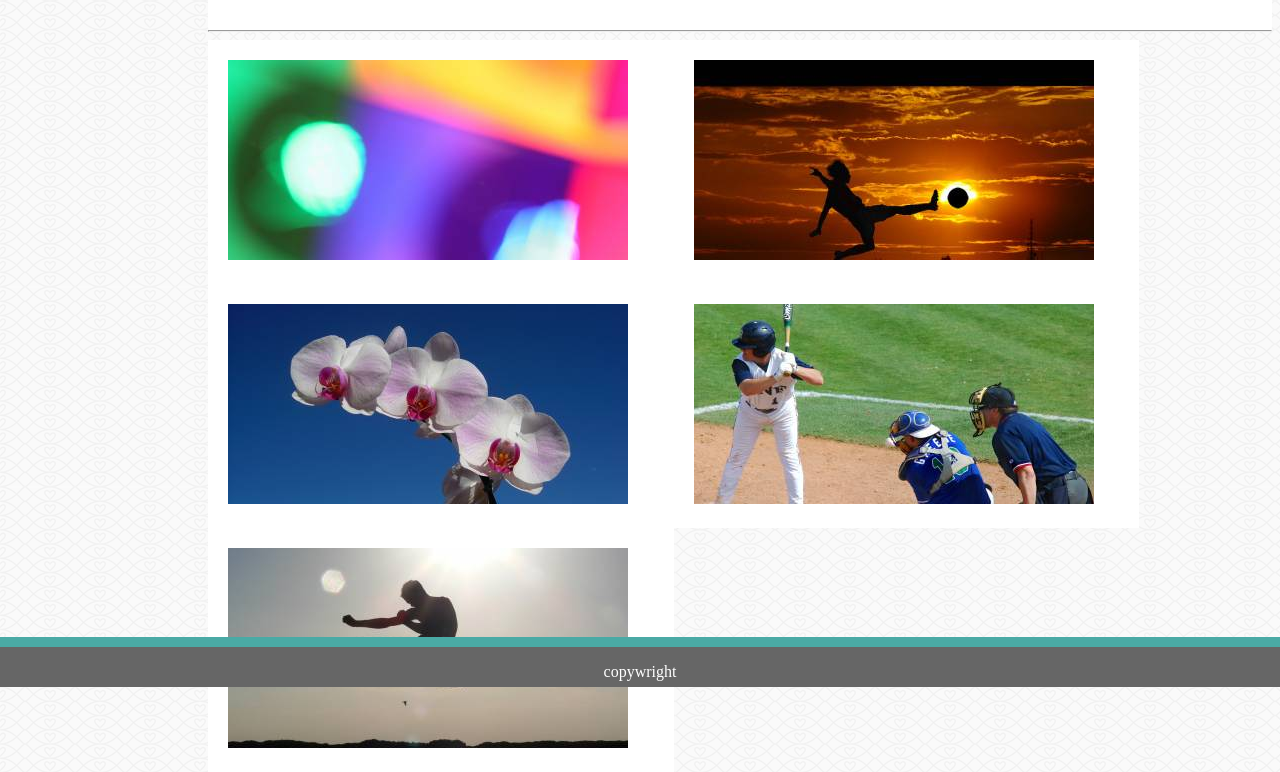
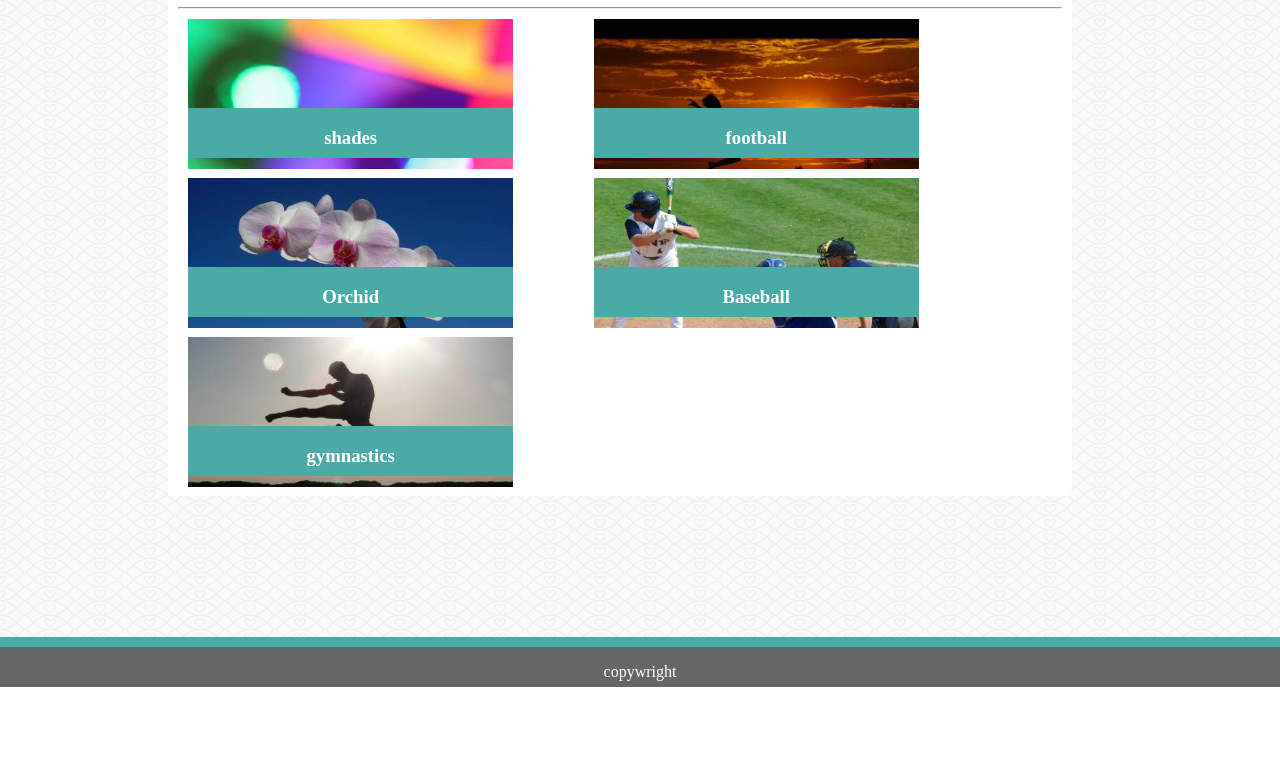
Before and after one commit to ChaitraNagarajaiah/Responsive-Portfolio, a plain HTML site: page portfolio.html in a window 1280 px wide. Shown: the part 113-885 px from the top of the page. After the commit the page ends 800 px from the top, so only its background shows below. Drawn offline with Linux system fonts and the light colour scheme.

Commit message:
made changes in css portfolio.html

```diff
--- a/Assets/css/style.css
+++ b/Assets/css/style.css
@@ -1,5 +1,5 @@
 .navbar{
-        background-color:red;
+        background-color:white;
         padding:0px;
 
         font-size: 28px;
@@ -33,15 +33,17 @@ background-image:url('../images/fishnet.png');
 
 a{
         float:right;
-        color:lightgrey;
+        color:gray;
         font-size:20px;
         margin: 10px;
+        text-decoration: none;
 
 
 }
 
 hr{
         color:light gray;
+        margin:10px;
 
 
 
@@ -86,7 +88,6 @@ hr{
               }
 
 
-
         .container{
                 border-radius: 5px;
                 background-color: white;
@@ -109,12 +110,16 @@ hr{
         input[type=submit]{
                 background-color:   #4aaaa5;
                 color: white;
+                height:40px;
+                width:100px;
+                font-size: 15px;
 
         }
           label{
                   text-align: right;
                   width:75px;
                   padding-right: 20px;
+                  color: gray;
           }
        .formclass{
         padding-left:20px;
@@ -136,20 +141,102 @@ hr{
               clear: both;
               display:table;
               background-color: white;
-              position: fixed;
+              position: absolute;
+
+
       }
       .column{
-              float: left;
-              padding: 20px;
+
+              padding-right: 20px;
+              padding-left: 20px;
+              padding-bottom: 5px;
               width: 40%;
               background-color: white;
+              position:relative;
+              display:inline-block;
 
 
       }
       .container1{
         border-radius: 5px;
         background-color: white;
-        height:100%;
-        margin-left:200px;
+
+        margin-left:160px;
+        margin-right:200px;
+
 
       }
+
+      .text1 {
+        position: absolute;
+        bottom: 20px;
+        width:81%;
+        color: white;
+        background-color: #4aaaa5;
+        text-align: center;
+        height: 30px;
+
+        padding-bottom: 20px;
+
+      }
+
+      .text2 {
+        position: absolute;
+        bottom: 20px;
+        width:81%;
+        color: white;
+        background-color: #4aaaa5;
+        text-align: center;
+        height: 30px;
+
+        padding-bottom: 20px;
+
+      }
+
+      .text3 {
+        position: absolute;
+        bottom: 20px;
+        width:81%;
+        color: white;
+        background-color: #4aaaa5;
+        text-align: center;
+        height: 30px;
+
+        padding-bottom: 20px;
+
+      }
+
+      .text4{
+        position:absolute;
+        bottom: 20px;
+        width:81%;
+        color: white;
+        background-color: #4aaaa5;
+        text-align: center;
+        height: 30px;
+
+        padding-bottom: 20px;
+
+      }
+
+      .text5 {
+        position: absolute;
+        bottom: 20px;
+        width:81%;
+        color: white;
+        background-color: #4aaaa5;
+        text-align: center;
+        height: 30px;
+
+        padding-bottom: 20px;
+
+      }
+      img{
+        width:90%;
+        height: 150px;
+}
+
+#portfolio{
+        margin:10px;
+        padding:10px;
+}
--- a/portfolio.html
+++ b/portfolio.html
@@ -16,24 +16,35 @@
     </section>
     <div class="container1">
         <h3 id="portfolio">Portfolio</h3>
-         <br>
+
          <hr>
      <div class="row">
 
         <div class="column">
             <img src="Assets/images/download (4).jpeg">
+
+                <div class="text1"><h3>shades</h3></div>
+
         </div>
         <div class="column">
             <img src="Assets/images/download (2).jpeg">
+            <div class="text2"><h3>football</h3></div>
+
          </div>
          <div class="column">
             <img src="Assets/images/download (3).jpeg">
+            <div class="text3"><h3>Orchid</h3></div>
+
         </div>
         <div class="column">
             <img src="Assets/images/download (5).jpeg">
+            <div class="text4"><h3>Baseball</h3></div>
+
          </div>
          <div class="column">
              <img src="Assets/images/download.jpeg">
+             <div class="text5"><h3>gymnastics</h3></div>
+
          </div>
 
      </div>
```
Also changed, not shown: contact.html (+1 -1 lines).
